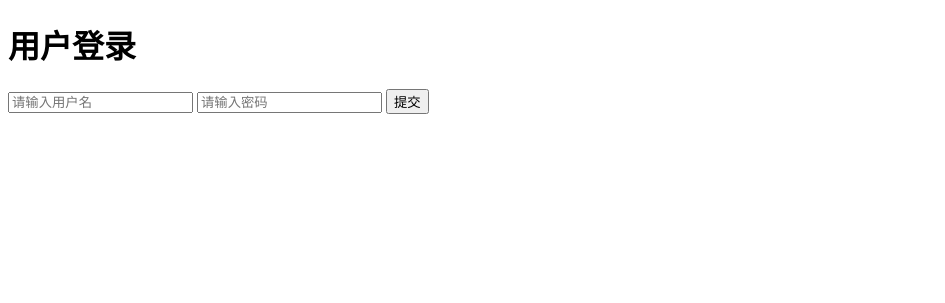
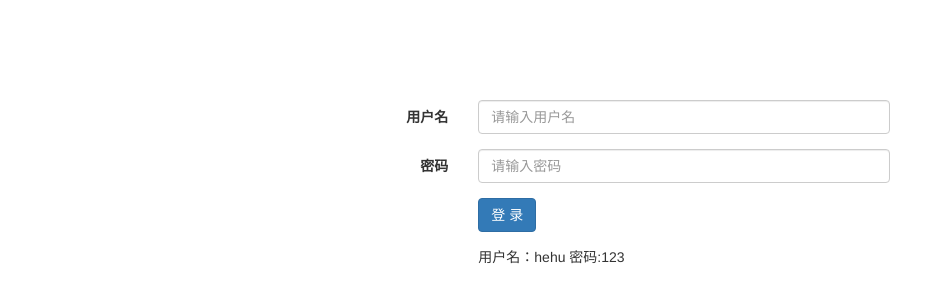
Before and after one commit to heehoo-ai/permission, a Django app: page /login/ in a window 1280 px wide. Shown: the top 303 px of the page, without its empty margins (0-945 px from the left). Run offline with Django 3.2, Linux system fonts and the light colour scheme; some libraries are stand-ins or nearby versions.

Commit message:
修改login

```diff
--- a/web/templates/login.html
+++ b/web/templates/login.html
@@ -1,17 +1,44 @@
+{% load staticfiles %}
 <!DOCTYPE html>
 <html lang="en">
 <head>
     <meta charset="UTF-8">
-    <title>Title</title>
+    <link rel="stylesheet" href="{% static 'plugins/bootstrap/css/bootstrap.css' %}">
 </head>
 <body>
-<h1>用户登录</h1>
-<form method="post">
-    {% csrf_token %}
-    <input type="text" name="user" placeholder="请输入用户名">
-    <input type="password" name="pwd" placeholder="请输入密码">
-    <input type="submit" value="提交"><span style="color: red">{{ msg }}</span>
-</form>
 
+<div style="width: 500px;margin: 0 auto;margin-top: 100px;">
+    <form class="form-horizontal" method="post">
+        {% csrf_token %}
+
+        <div class="form-group">
+            <label for="user" class="col-sm-2 control-label">用户名</label>
+            <div class="col-sm-10">
+                <input type="text" class="form-control" id="user" name="user" placeholder="请输入用户名">
+            </div>
+        </div>
+        <div class="form-group">
+            <label for="pwd" class="col-sm-2 control-label">密码</label>
+            <div class="col-sm-10">
+                <input type="password" class="form-control" id="pwd" name="pwd" placeholder="请输入密码">
+            </div>
+        </div>
+
+        <div class="form-group">
+            <div class="col-sm-offset-2 col-sm-10">
+                <button type="submit" class="btn btn-primary">登 录</button>
+                <span style="color: red">{{ error }}</span>
+            </div>
+        </div>
+
+        <div class="form-group">
+            <div class="col-sm-offset-2 col-sm-10">
+                <p>用户名：hehu   密码:123 </p>
+            </div>
+        </div>
+
+    </form>
+
+</div>
 </body>
 </html>
```
Also changed, not shown: db.sqlite3.
